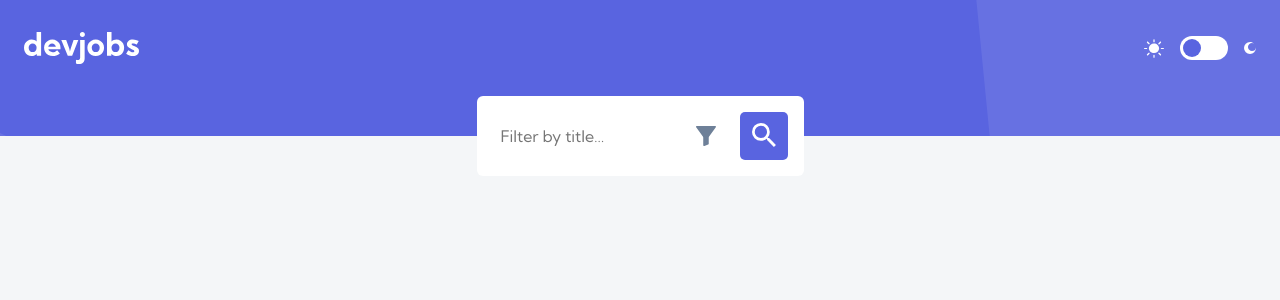
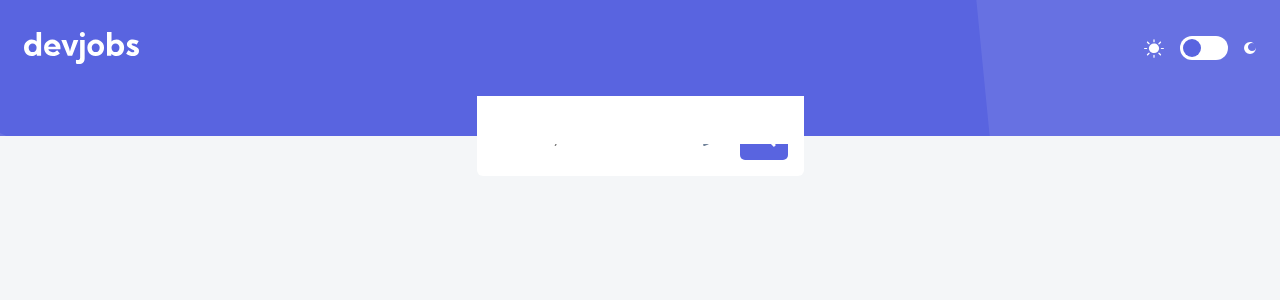
Before and after one commit to achiewe/devjobs-web-app-front, a React (Vite) app: page / in a window 1280 px wide. Shown: the top 300 px of the page. Built offline with nearby package versions, Linux system fonts and the light colour scheme.

Commit message:
add new component FilterFrame where i build to filter the jobs

```diff
--- a/src/App.tsx
+++ b/src/App.tsx
@@ -27,6 +27,7 @@ const MainContainer = styled.div`
   display: flex;
   flex-direction: column;
   justify-content: flex-start;
+  position: relative;
   align-items: center;
 `;
 
--- /dev/null
+++ b/src/components/FilterFrame.tsx
@@ -0,0 +1,18 @@
+import { styled } from "styled-components";
+
+const FiltFrame = (): JSX.Element => {
+  return <MainTab> </MainTab>;
+};
+
+const MainTab = styled.div`
+  width: 327px;
+  position: absolute;
+  background-color: #ffffff;
+  display: flex;
+  flex-direction: column;
+  justify-content: flex-start;
+  align-items: center;
+  gap: 29px;
+  padding: 24px;
+`;
+export default FiltFrame;
--- a/src/components/HomePage.tsx
+++ b/src/components/HomePage.tsx
@@ -1,10 +1,12 @@
 import InputFilter from "./InputFilter";
 import { styled } from "styled-components";
+import FiltFrame from "./FilterFrame";
 
 const HomePage = (): JSX.Element => {
   return (
     <MainContainer>
       <InputFilter />
+      <FiltFrame />
     </MainContainer>
   );
 };
```
